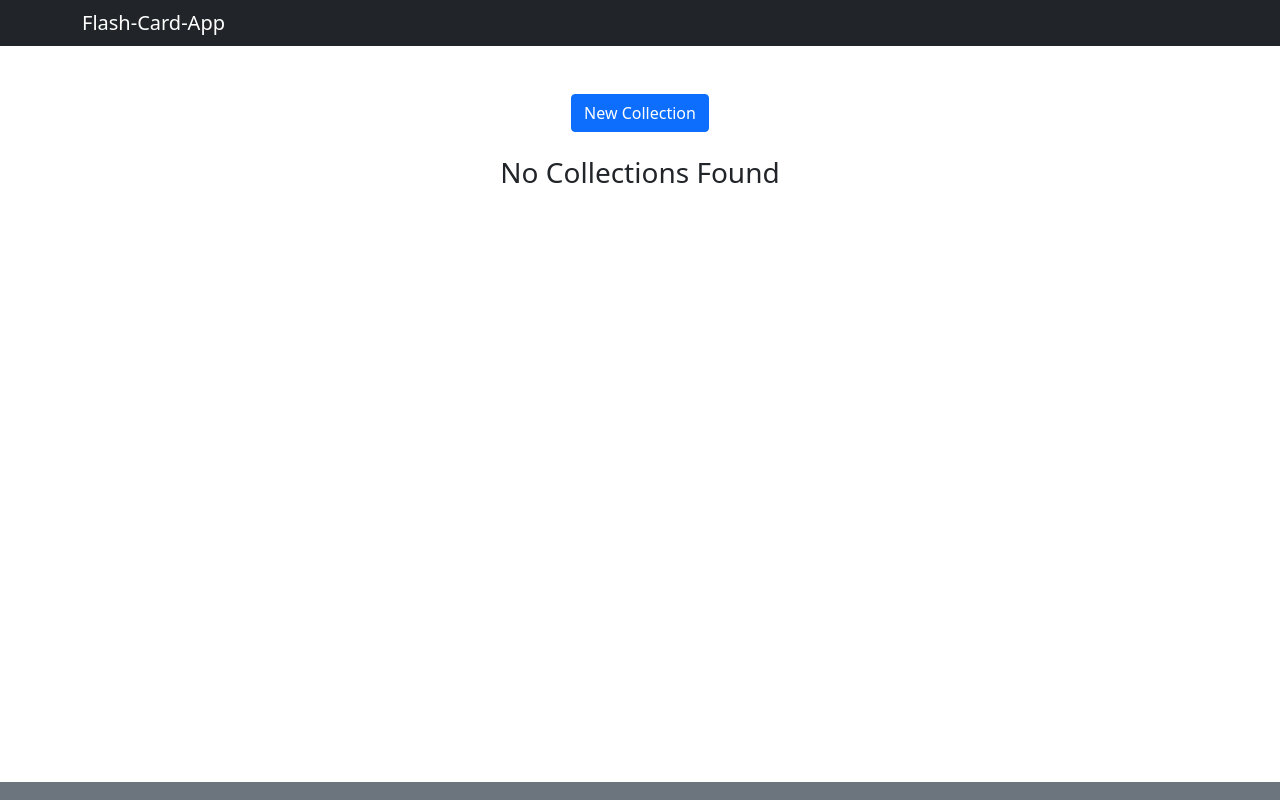
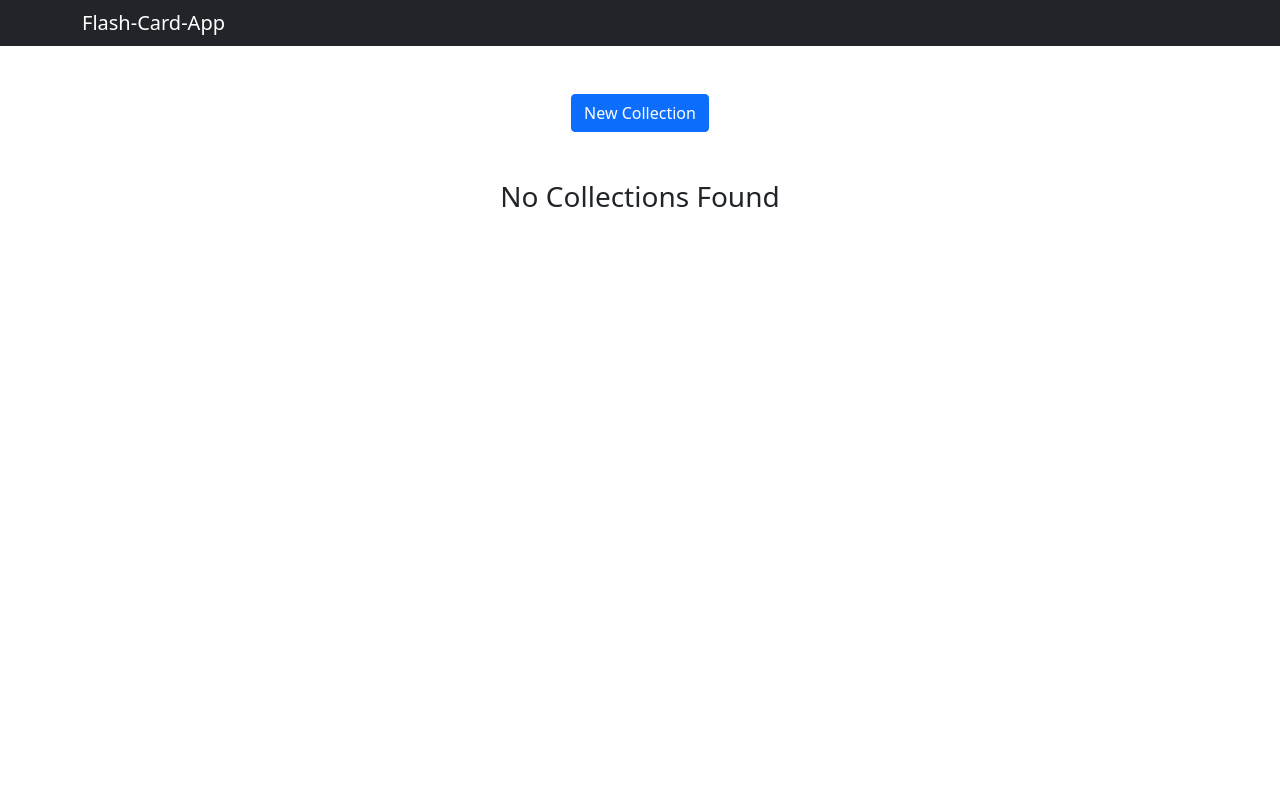
Before and after one commit to JoshuahBoardman/flash-card-app, a React (Create React App) app: page / in a window 1280 px wide. Shown: the top 800 px of the page. Built offline with nearby package versions, Linux system fonts and the light colour scheme.

Commit message:
Updated the column layout for CollectionCard and FlashCard display.

```diff
--- a/src/components/collectionComponents/CardCollectionsDisplay.jsx
+++ b/src/components/collectionComponents/CardCollectionsDisplay.jsx
@@ -22,12 +22,11 @@ const CardCollectionsDisplay = () => {
   // TODO: Swtich to CSS grid in a container
   // TODO: Make a header for components
   return (
-    <Container fluid="xxl" className="my-5" style={{minHeight: "80vh"}}>
+    <Container fluid="xxl" className="mb-5" style={{ minHeight: "100vh" }}>
       <Row>
-        <Col className="d-flex justify-content-center mb-3">
+        <Col className="d-flex justify-content-center my-5">
           <Button
             variant="primary"
-            className="mb-2"
             onClick={() => {
               handleShowCreationModal();
             }}
@@ -42,24 +41,32 @@ const CardCollectionsDisplay = () => {
         showModal={showCreationModal}
         handleCloseModal={handleCloseCreationModal}
       />
-      <Row>
-        <Col className="d-flex flex-wrap justify-content-center gap-3">
+      <Row className="">
         {cardCollection.length > 0 ? (
           cardCollection.map((collection, index) => {
             return (
-                // Collection Card
+              <Col
+                xxl={3}
+                lg={4}
+                md={6}
+                className="mb-5 d-flex justify-content-center"
+              >
+                {/* Collection Card */}
                 <CollectionCard
                   key={index}
                   index={index}
                   collection={collection}
                 />
+              </Col>
             );
           })
         ) : (
           // Collection array is empty
+          <Col md={12} className="mb-5 d-flex justify-content-center">
             <h3>No Collections Found</h3>
+          </Col>
         )}
-        </Col>
+        {/* </Col> */}
       </Row>
     </Container>
   );
--- a/src/components/flashCardComponents/FlashCardDisplay.jsx
+++ b/src/components/flashCardComponents/FlashCardDisplay.jsx
@@ -20,10 +20,10 @@ const FlashCardDisplay = () => {
   const [showCreationModal, setShowCreationModal] = useState(false);
 
   useEffect(() => {
-    if(cardCollection[collectionIndex] === undefined ) {
+    if (cardCollection[collectionIndex] === undefined) {
       navigate("/");
     }
-  })
+  });
 
   const handleCloseCreationModal = () => setShowCreationModal(false);
   const handleShowCreationModal = () => setShowCreationModal(true);
@@ -58,23 +58,30 @@ const FlashCardDisplay = () => {
             </Col>
           </Row>
           <Row>
-            <Col className="d-flex flex-wrap justify-content-center gap-3">
             {flashCards?.length > 0 ? (
               flashCards?.map((card, index) => {
                 return (
+                  <Col
+                    xxl={3}
+                    lg={4}
+                    md={6}
+                    className="mb-5 d-flex justify-content-center"
+                  >
                     <FlashCard
                       key={index}
                       flashCardIndex={index}
                       collectionIndex={collectionIndex}
                       card={card}
                     />
+                  </Col>
                 );
               })
             ) : (
-                // Flash Card array is empty
+              <Col md={12} className="mb-5 d-flex justify-content-center">
+                {/* Flash Card array is empty */}
                 <h3>No Flash Cards Found</h3>
+              </Col>
             )}
-            </Col>
           </Row>
         </Container>
       </div>
```
Lines whose indentation alone changed are shown as unchanged.
